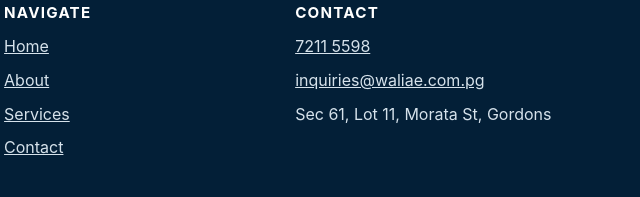
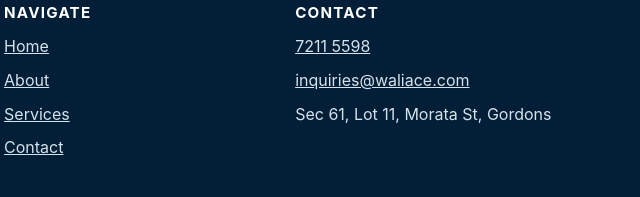
Before and after one commit to emabi2002/wali, a website: page public/experience/index.html in a window 1280 px wide. Shown: the part 3432-3629 px from the top of the page, 616-1256 px from the left. Drawn offline with Linux system fonts and the light colour scheme.

Commit message:
chore: update public/experience/index.html for waliace.com

```diff
--- a/public/experience/index.html
+++ b/public/experience/index.html
@@ -9,4 +9,4 @@
 </div></div></section>
 <section class="section section-soft"><div class="container"><div class="section-heading"><p class="eyebrow">Training</p><h2>Selected qualifications and technical development</h2></div><div class="grid-3"><article class="card"><h3>Mechanical VRV and VRF Training</h3><p>Certificate of Attainment, 2025</p></article><article class="card"><h3>Refrigerant Handling</h3><p>Technical and environmental handling and end-of-life management training, 2024</p></article><article class="card"><h3>CPCHWS1001</h3><p>Harness Energy Services Pty Ltd, 2023</p></article><article class="card"><h3>Electrical Mechanic</h3><p>Level 3 Trade Certificate, Port Moresby Technical College, 2019</p></article><article class="card"><h3>Electrical Mechanic</h3><p>Level 1 and Level 2 Trade Certificates, 2017 and 2018</p></article><article class="card"><h3>Safety and emergency response</h3><p>Occupational Health and Safety and Emergency Response training, 2017</p></article><article class="card"><h3>Electrical Technical Certificate</h3><p>NC1, Port Moresby Technical College, 2012</p></article><article class="card"><h3>Electronics</h3><p>Certificate of Attainment, Madang Teachers College, 2011</p></article></div></div></section>
 <section class="section"><div class="container cta-band"><div><p class="eyebrow">Technical assistance</p><h2>Put this experience to work at your site.</h2></div><div class="action-row"><a class="button button-primary" href="/contact/#quotation">Request a Quote</a><a class="button button-secondary" href="tel:+67572115598">Call WALI</a></div></div></section></main>
-<footer class="site-footer"><div class="container"><div class="footer-grid"><div><img class="footer-logo" src="/assets/wali-logo.png" alt="WALI"><p>Cool solutions. Brighter tomorrows.</p></div><div><h3>Navigate</h3><ul class="footer-links"><li><a href="/">Home</a></li><li><a href="/about/">About</a></li><li><a href="/services/">Services</a></li><li><a href="/contact/">Contact</a></li></ul></div><div><h3>Contact</h3><ul class="footer-links"><li><a href="tel:+67572115598">7211 5598</a></li><li><a href="mailto:inquiries@waliae.com.pg">inquiries@waliae.com.pg</a></li><li>Sec 61, Lot 11, Morata St, Gordons</li></ul></div></div><div class="footer-bottom">© <span data-year>2026</span> WALI Airconditioning and Electricals Limited.</div></div></footer><nav class="mobile-actions" aria-label="Quick contact"><a href="tel:+67572115598">Call</a><a href="https://wa.me/67572115598">WhatsApp</a><a href="/contact/#quotation">Quote</a></nav><script src="/assets/site.js"></script></body></html>
+<footer class="site-footer"><div class="container"><div class="footer-grid"><div><img class="footer-logo" src="/assets/wali-logo.png" alt="WALI"><p>Cool solutions. Brighter tomorrows.</p></div><div><h3>Navigate</h3><ul class="footer-links"><li><a href="/">Home</a></li><li><a href="/about/">About</a></li><li><a href="/services/">Services</a></li><li><a href="/contact/">Contact</a></li></ul></div><div><h3>Contact</h3><ul class="footer-links"><li><a href="tel:+67572115598">7211 5598</a></li><li><a href="mailto:inquiries@waliace.com">inquiries@waliace.com</a></li><li>Sec 61, Lot 11, Morata St, Gordons</li></ul></div></div><div class="footer-bottom">© <span data-year>2026</span> WALI Airconditioning and Electricals Limited.</div></div></footer><nav class="mobile-actions" aria-label="Quick contact"><a href="tel:+67572115598">Call</a><a href="https://wa.me/67572115598">WhatsApp</a><a href="/contact/#quotation">Quote</a></nav><script src="/assets/site.js"></script></body></html>
```
